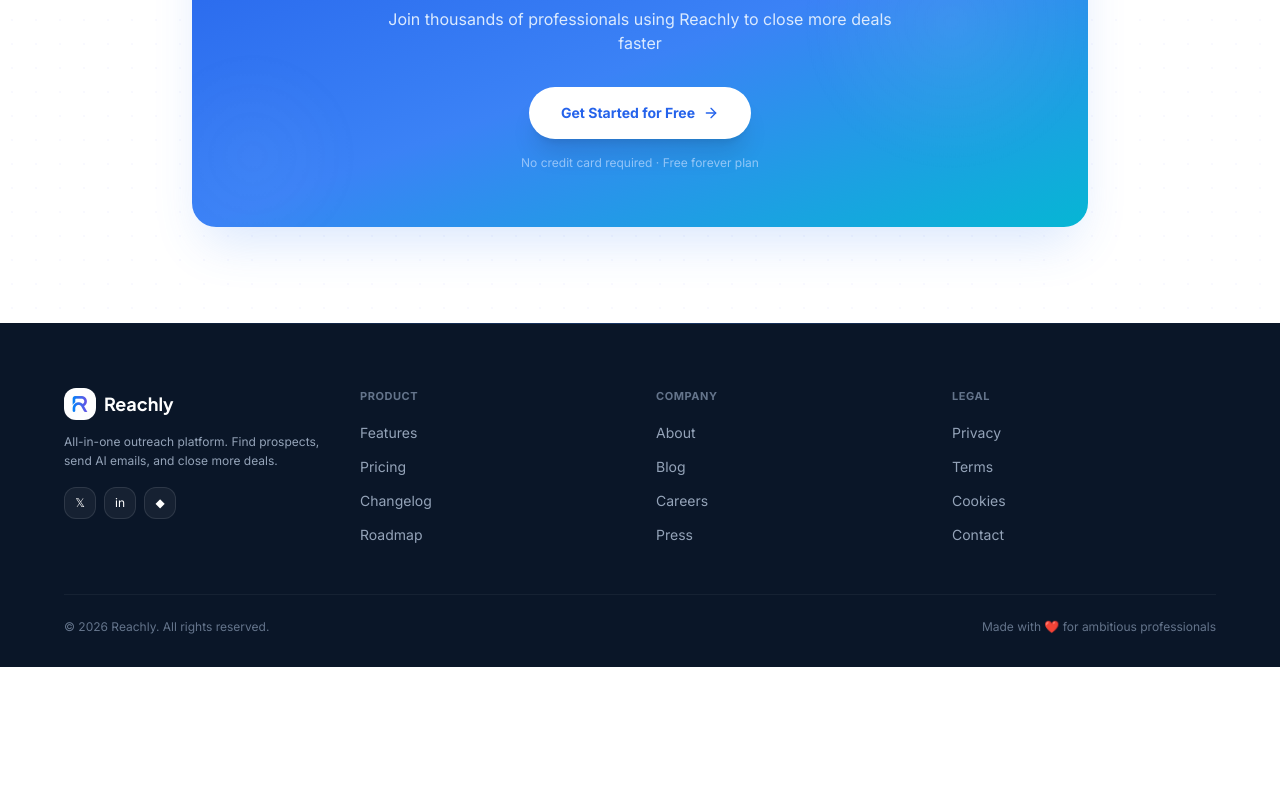
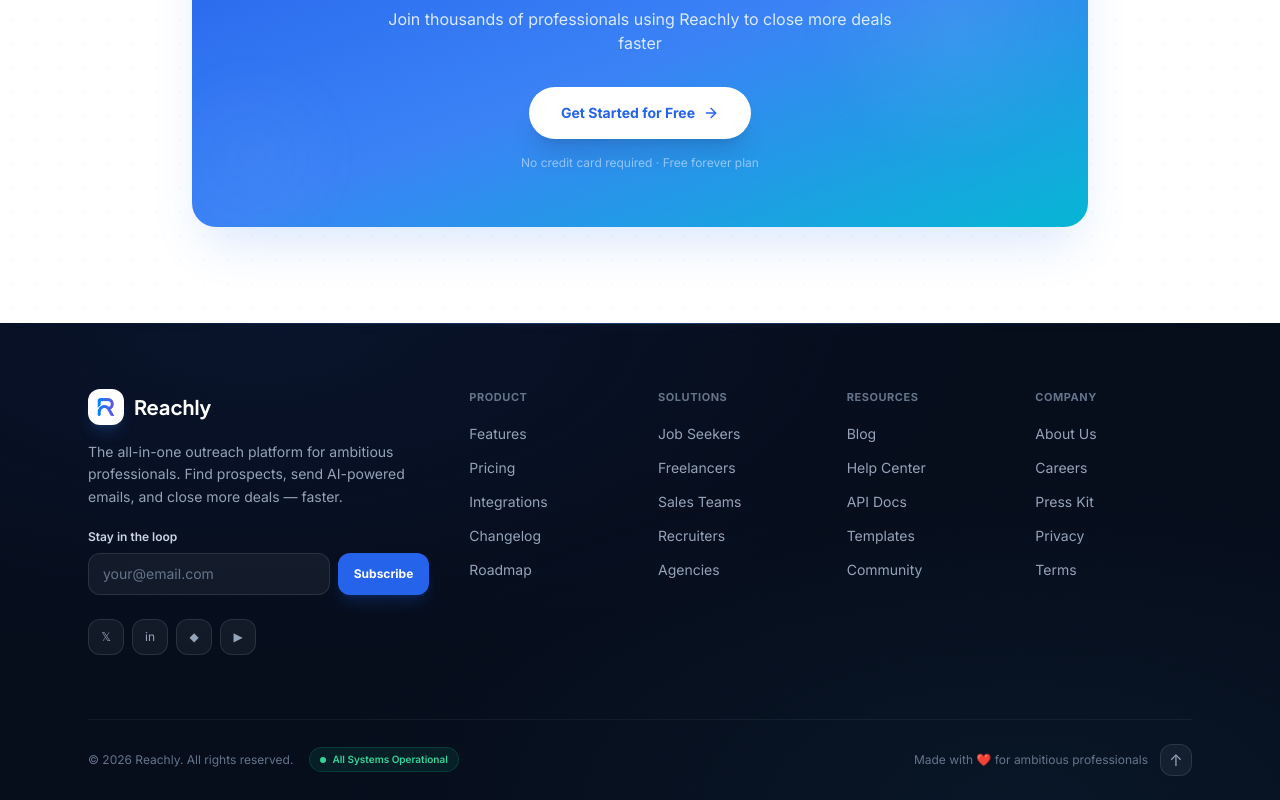
Before and after one commit to Shakib2002/Reachly, a Next.js app: page / in a window 1280 px wide. Shown: the part 7024-7824 px from the top of the page. Before the commit the page ends 7691 px from the top, so only its background shows below. Built offline with nearby package versions, Linux system fonts and the light colour scheme; no server answers.

Commit message:
feat: Premium footer redesign - dark gradient mesh, newsletter, status badge, back-to-top, 4 link columns

```diff
--- a/app/page.tsx
+++ b/app/page.tsx
@@ -615,21 +615,120 @@
       </section>
 
       {/* Footer */}
-      <footer id="about" className="bg-[#0a1628] text-white pt-0 pb-8 px-6">
-        <div className="h-px bg-gradient-to-r from-transparent via-blue-500/30 to-transparent" />
-        <div className="max-w-6xl mx-auto grid grid-cols-2 md:grid-cols-4 gap-8 mb-12 pt-16">
-          <div className="col-span-2 md:col-span-1">
-            <div className="flex items-center gap-2 mb-3"><Image src="/images/logo.png" alt="Reachly" width={32} height={32} className="rounded-xl" /><span className="text-lg font-bold font-display">Reachly</span></div>
-            <p className="text-slate-400 text-xs leading-relaxed mb-4">All-in-one outreach platform. Find prospects, send AI emails, and close more deals.</p>
-            <div className="flex gap-2">{['𝕏','in','◆'].map((s,i)=><div key={i} className="w-8 h-8 bg-white/5 border border-white/10 rounded-lg flex items-center justify-center text-xs hover:bg-white/10 hover:border-white/20 cursor-pointer transition-all">{s}</div>)}</div>
+      <footer id="about" className="relative overflow-hidden">
+        {/* Dark gradient background */}
+        <div className="absolute inset-0 bg-[#060d1b]" />
+        <div className="absolute inset-0" style={{
+          background: 'radial-gradient(ellipse at 20% 0%, rgba(37,99,235,0.08) 0%, transparent 50%), radial-gradient(ellipse at 80% 100%, rgba(56,189,248,0.05) 0%, transparent 50%)'
+        }} />
+        <div className="absolute inset-0 opacity-[0.03]" style={{
+          backgroundImage: 'radial-gradient(circle, rgba(148,163,184,0.4) 1px, transparent 1px)',
+          backgroundSize: '32px 32px'
+        }} />
+
+        {/* Glowing top line */}
+        <div className="relative">
+          <div className="h-px bg-gradient-to-r from-transparent via-blue-500/40 to-transparent" />
+          <div className="h-px bg-gradient-to-r from-transparent via-blue-400/20 to-transparent blur-sm" />
+        </div>
+
+        <div className="relative z-10 max-w-6xl mx-auto px-6">
+          {/* Main footer grid */}
+          <div className="grid grid-cols-1 md:grid-cols-12 gap-10 py-16">
+            {/* Brand column - wider */}
+            <div className="md:col-span-4">
+              <div className="flex items-center gap-2.5 mb-4">
+                <Image src="/images/logo.png" alt="Reachly" width={36} height={36} className="rounded-xl shadow-lg shadow-blue-500/20" />
+                <span className="text-xl font-bold font-display text-white">Reachly</span>
+              </div>
+              <p className="text-slate-400 text-sm leading-relaxed mb-5">The all-in-one outreach platform for ambitious professionals. Find prospects, send AI-powered emails, and close more deals — faster.</p>
+
+              {/* Newsletter */}
+              <div className="mb-6">
+                <p className="text-xs font-semibold text-slate-300 mb-2">Stay in the loop</p>
+                <div className="flex gap-2">
+                  <input type="email" placeholder="your@email.com" className="flex-1 px-3.5 py-2.5 bg-white/5 border border-white/10 rounded-lg text-sm text-white placeholder:text-slate-500 focus:outline-none focus:border-blue-500/50 focus:bg-white/[0.07] transition-all" />
+                  <button className="px-4 py-2.5 bg-blue-600 hover:bg-blue-500 text-white text-xs font-bold rounded-lg transition-colors shadow-lg shadow-blue-600/20">Subscribe</button>
+                </div>
+              </div>
+
+              {/* Social icons */}
+              <div className="flex gap-2">
+                {[
+                  {icon: '𝕏', label: 'Twitter'},
+                  {icon: 'in', label: 'LinkedIn'},
+                  {icon: '◆', label: 'Product Hunt'},
+                  {icon: '▶', label: 'YouTube'},
+                ].map((s, i) => (
+                  <div key={i} className="w-9 h-9 bg-white/5 border border-white/10 rounded-lg flex items-center justify-center text-xs text-slate-400 hover:bg-blue-600/20 hover:border-blue-500/30 hover:text-blue-300 cursor-pointer transition-all" title={s.label}>
+                    {s.icon}
+                  </div>
+                ))}
+              </div>
+            </div>
+
+            {/* Link columns */}
+            <div className="md:col-span-8 grid grid-cols-2 sm:grid-cols-4 gap-8">
+              {[
+                {t: 'Product', l: [
+                  {n: 'Features', h: '#features'},
+                  {n: 'Pricing', h: '#pricing'},
+                  {n: 'Integrations', h: '#'},
+                  {n: 'Changelog', h: '#'},
+                  {n: 'Roadmap', h: '#'},
+                ]},
+                {t: 'Solutions', l: [
+                  {n: 'Job Seekers', h: '#'},
+                  {n: 'Freelancers', h: '#'},
+                  {n: 'Sales Teams', h: '#'},
+                  {n: 'Recruiters', h: '#'},
+                  {n: 'Agencies', h: '#'},
+                ]},
+                {t: 'Resources', l: [
+                  {n: 'Blog', h: '#'},
+                  {n: 'Help Center', h: '#'},
+                  {n: 'API Docs', h: '#'},
+                  {n: 'Templates', h: '#'},
+                  {n: 'Community', h: '#'},
+                ]},
+                {t: 'Company', l: [
+                  {n: 'About Us', h: '#'},
+                  {n: 'Careers', h: '#'},
+                  {n: 'Press Kit', h: '#'},
+                  {n: 'Privacy', h: '#'},
+                  {n: 'Terms', h: '#'},
+                ]},
+              ].map(c => (
+                <div key={c.t}>
+                  <h4 className="text-[11px] font-bold uppercase tracking-wider text-slate-500 mb-4">{c.t}</h4>
+                  <ul className="space-y-2.5">
+                    {c.l.map(l => (
+                      <li key={l.n}><a href={l.h} className="text-sm text-slate-400 hover:text-blue-300 transition-colors">{l.n}</a></li>
+                    ))}
+                  </ul>
+                </div>
+              ))}
+            </div>
           </div>
-          {[{t:'Product',l:['Features','Pricing','Changelog','Roadmap']},{t:'Company',l:['About','Blog','Careers','Press']},{t:'Legal',l:['Privacy','Terms','Cookies','Contact']}].map(c=>(
-            <div key={c.t}><h4 className="text-[11px] font-bold uppercase tracking-wider text-slate-500 mb-4">{c.t}</h4><ul className="space-y-2.5">{c.l.map(l=><li key={l}><a href="#" className="text-sm text-slate-400 hover:text-blue-300 transition-colors">{l}</a></li>)}</ul></div>
-          ))}
-        </div>
-        <div className="border-t border-white/5 pt-6 flex flex-col sm:flex-row items-center justify-between gap-2 max-w-6xl mx-auto">
-          <p className="text-xs text-slate-500">© 2026 Reachly. All rights reserved.</p>
-          <p className="text-xs text-slate-500">Made with ❤️ for ambitious professionals</p>
+
+          {/* Bottom bar */}
+          <div className="border-t border-white/5 py-6">
+            <div className="flex flex-col sm:flex-row items-center justify-between gap-4">
+              <div className="flex items-center gap-4">
+                <p className="text-xs text-slate-500">© 2026 Reachly. All rights reserved.</p>
+                <div className="hidden sm:flex items-center gap-1.5 px-2.5 py-1 bg-emerald-500/10 border border-emerald-500/20 rounded-full">
+                  <div className="w-1.5 h-1.5 bg-emerald-400 rounded-full animate-pulse" />
+                  <span className="text-[10px] font-semibold text-emerald-400">All Systems Operational</span>
+                </div>
+              </div>
+              <div className="flex items-center gap-3">
+                <span className="text-xs text-slate-500">Made with ❤️ for ambitious professionals</span>
+                <button onClick={() => window.scrollTo({top: 0, behavior: 'smooth'})} className="w-8 h-8 bg-white/5 border border-white/10 rounded-lg flex items-center justify-center text-slate-400 hover:bg-blue-600/20 hover:border-blue-500/30 hover:text-blue-300 transition-all" title="Back to top">
+                  ↑
+                </button>
+              </div>
+            </div>
+          </div>
         </div>
       </footer>
     </div>
```
